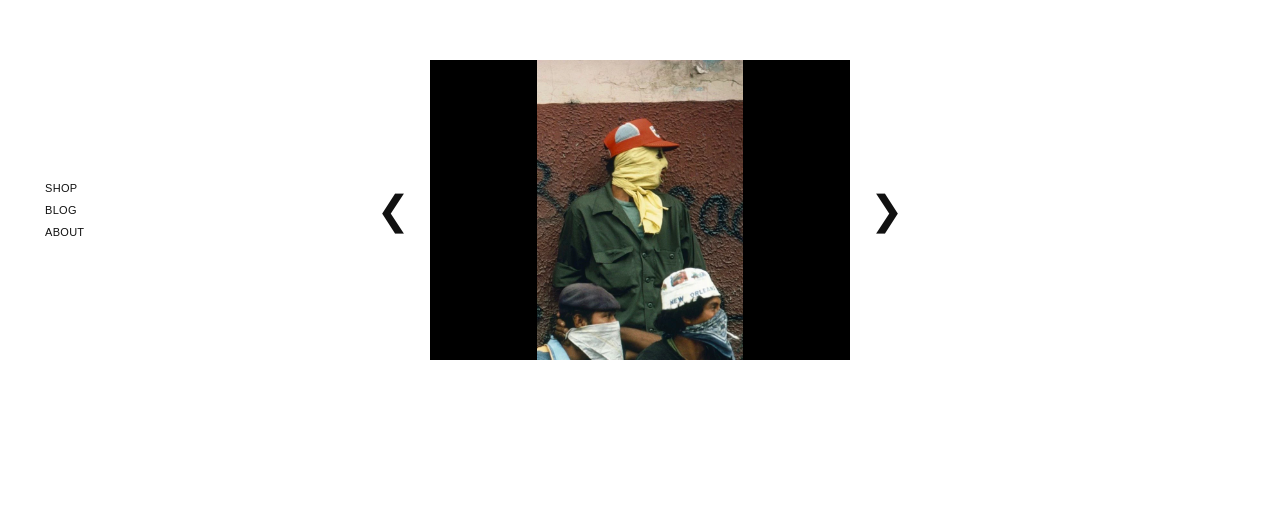
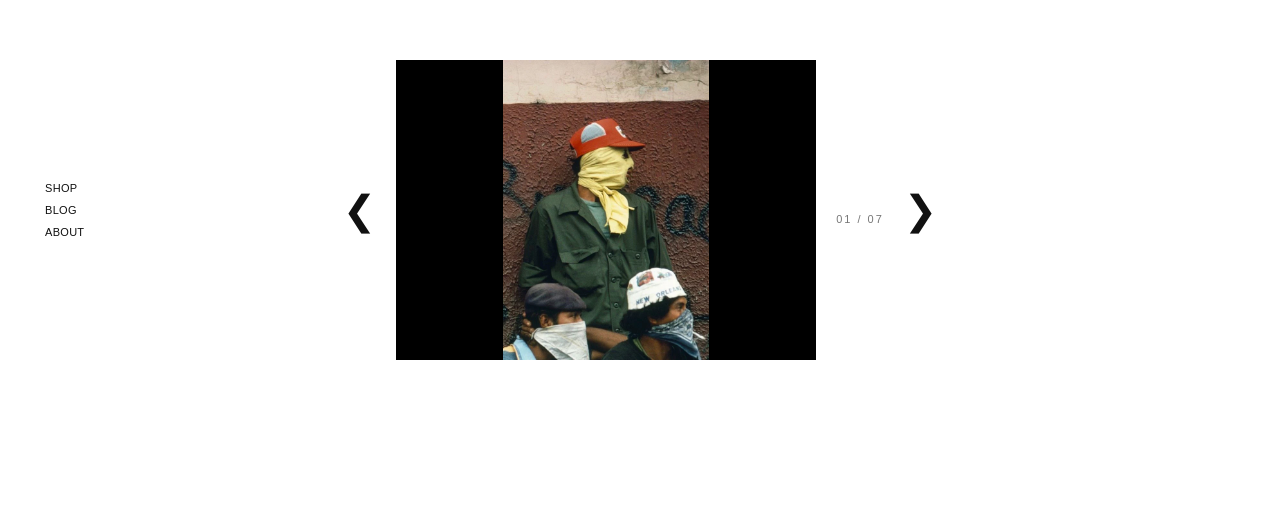
Before and after one commit to lazymen/Jang-Long, a plain HTML site: page index.html in a window 1280 px wide. Shown: the part 190-717 px from the top of the page. Drawn offline with Linux system fonts and the light colour scheme.

Commit message:
01/07 추가

```diff
--- a/index.html
+++ b/index.html
@@ -43,6 +43,12 @@
 
         </div>
 
+<div class="slide-count">
+    <span id="current-slide">01</span>
+    /
+    <span id="total-slide">07</span>
+</div>
+
         <button class="next">&#10095;</button>
 
     </div>
--- a/script.js
+++ b/script.js
@@ -1,4 +1,9 @@
 const slides = document.querySelectorAll(".slide");
+
+const currentSlide = document.getElementById("current-slide");
+const totalSlide = document.getElementById("total-slide");
+
+totalSlide.textContent = String(slides.length).padStart(2,"0");
 
 const next = document.querySelector(".next");
 const prev = document.querySelector(".prev");
@@ -12,6 +17,8 @@ function showSlide(index){
     });
 
     slides[index].classList.add("active");
+currentSlide.textContent =
+    String(index + 1).padStart(2,"0");
 
 }
 
--- a/style.css
+++ b/style.css
@@ -202,3 +202,17 @@ main{
     opacity:.45;
 
 }
+
+.slide-count{
+
+    margin-top:18px;
+
+    text-align:center;
+
+    font-size:11px;
+
+    letter-spacing:2px;
+
+    color:#777;
+
+}
```
